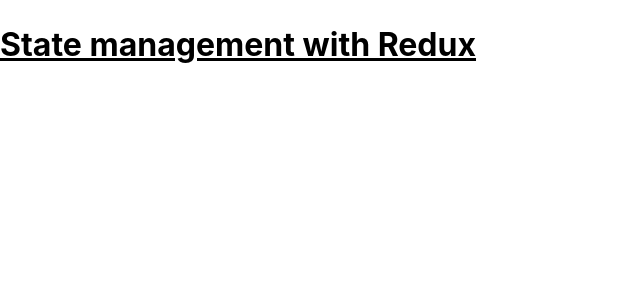
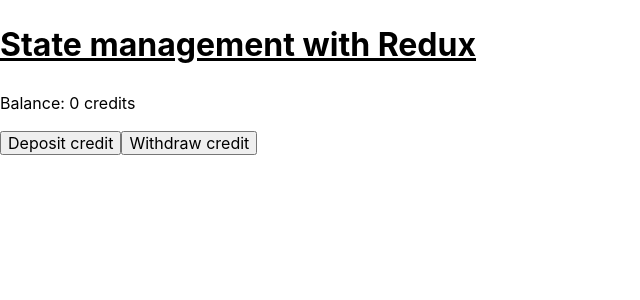
Before and after one commit to dmitrysdevfs/react-112, a React (Vite) app: page / in a window 1280 px wide. Shown: the top 300 px of the page, without its empty margins (0-640 px from the left). Built offline with nearby package versions, Linux system fonts and the light colour scheme.

Commit message:
Create Redux store, add Balance component with actions

```diff
--- a/src/components/App/App.jsx
+++ b/src/components/App.jsx
@@ -1,9 +1,13 @@
+import Balance from './Balance';
+
 export default function App() {
   return (
     <div>
       <h1 style={{ textDecoration: 'underline' }}>
         State management with Redux
       </h1>
+
+      <Balance />
     </div>
   );
 }
--- /dev/null
+++ b/src/components/Balance.jsx
@@ -0,0 +1,27 @@
+import { useDispatch, useSelector } from 'react-redux';
+import { deposit, withdraw } from '../redux/store';
+
+export default function Balance() {
+  const dispatch = useDispatch();
+  const balance = useSelector((state) => state.balance.value);
+
+  const handleDeposit = () => {
+    //
+    //
+    const depositAction = deposit(50);
+    dispatch(depositAction);
+  };
+
+  const handleWithdraw = () => {
+    const withdrawAction = withdraw(20);
+    dispatch(withdrawAction);
+  };
+
+  return (
+    <div>
+      <p>Balance: {balance} credits </p>
+      <button onClick={handleDeposit}>Deposit credit</button>
+      <button onClick={handleWithdraw}>Withdraw credit</button>
+    </div>
+  );
+}
--- a/src/main.jsx
+++ b/src/main.jsx
@@ -1,11 +1,15 @@
 import { StrictMode } from 'react';
 import { createRoot } from 'react-dom/client';
+import { Provider } from 'react-redux';
 import './index.css';
 import 'modern-normalize';
-import App from './components/App/App';
+import App from './components/App';
+import { store } from './redux/store';
 
 createRoot(document.getElementById('root')).render(
   <StrictMode>
-    <App />
+    <Provider store={store}>
+      <App />
+    </Provider>
   </StrictMode>
 );
--- /dev/null
+++ b/src/redux/store.js
@@ -0,0 +1,38 @@
+import { configureStore, createAction } from '@reduxjs/toolkit';
+
+const initialState = {
+  balance: {
+    value: 0,
+  },
+};
+
+const rootReducer = (state = initialState, action) => {
+  switch (action.type) {
+    case 'balance/deposit':
+      return {
+        ...state,
+        balance: {
+          value: state.balance.value + action.payload,
+        },
+      };
+
+    case 'balance/withdraw':
+      return {
+        ...state,
+        balance: {
+          value: state.balance.value - action.payload,
+        },
+      };
+
+    default:
+      return state;
+  }
+};
+
+export const store = configureStore({
+  reducer: rootReducer,
+});
+
+export const deposit = createAction('balance/deposit');
+
+export const withdraw = createAction('balance/withdraw');
```
